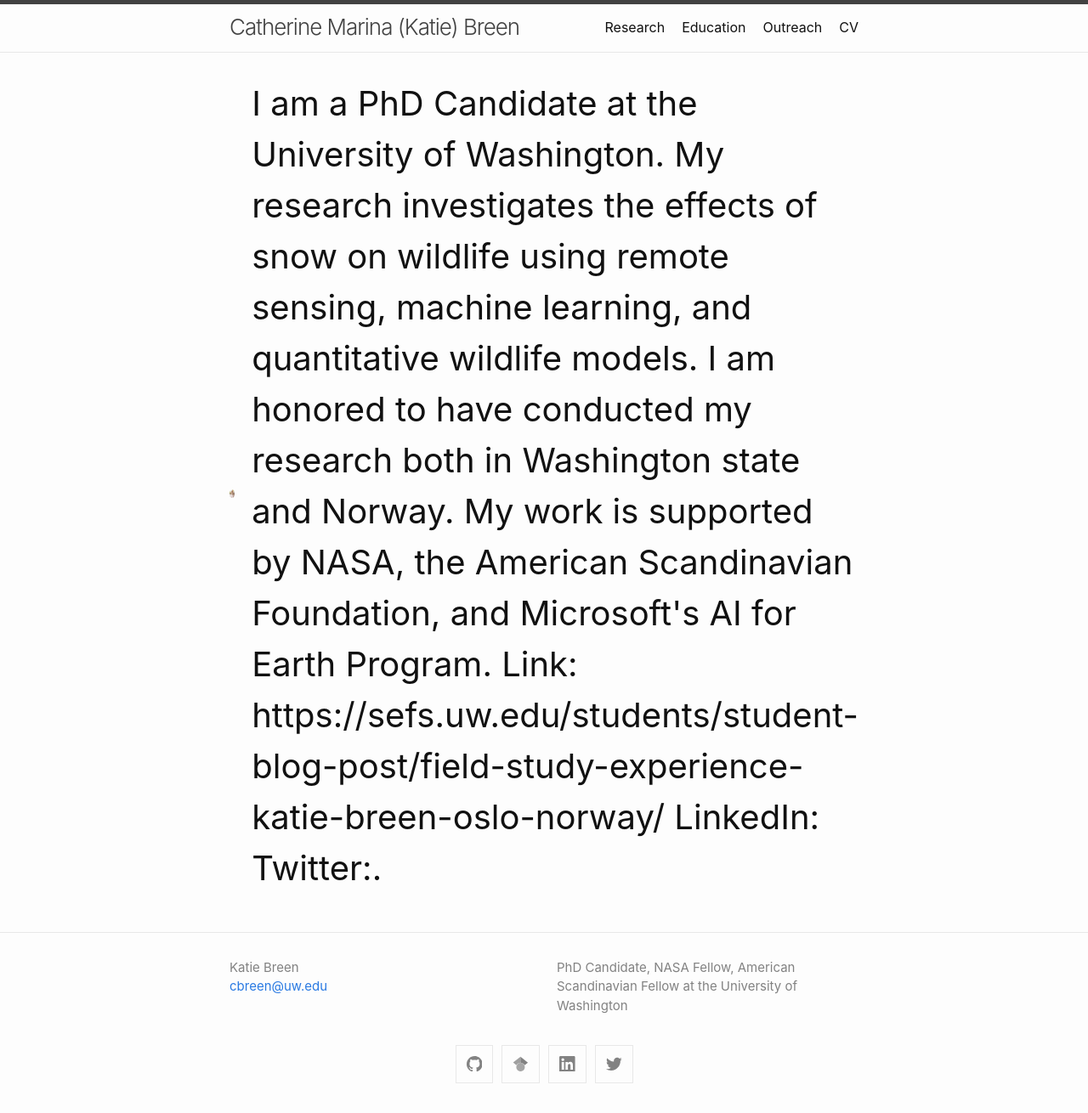
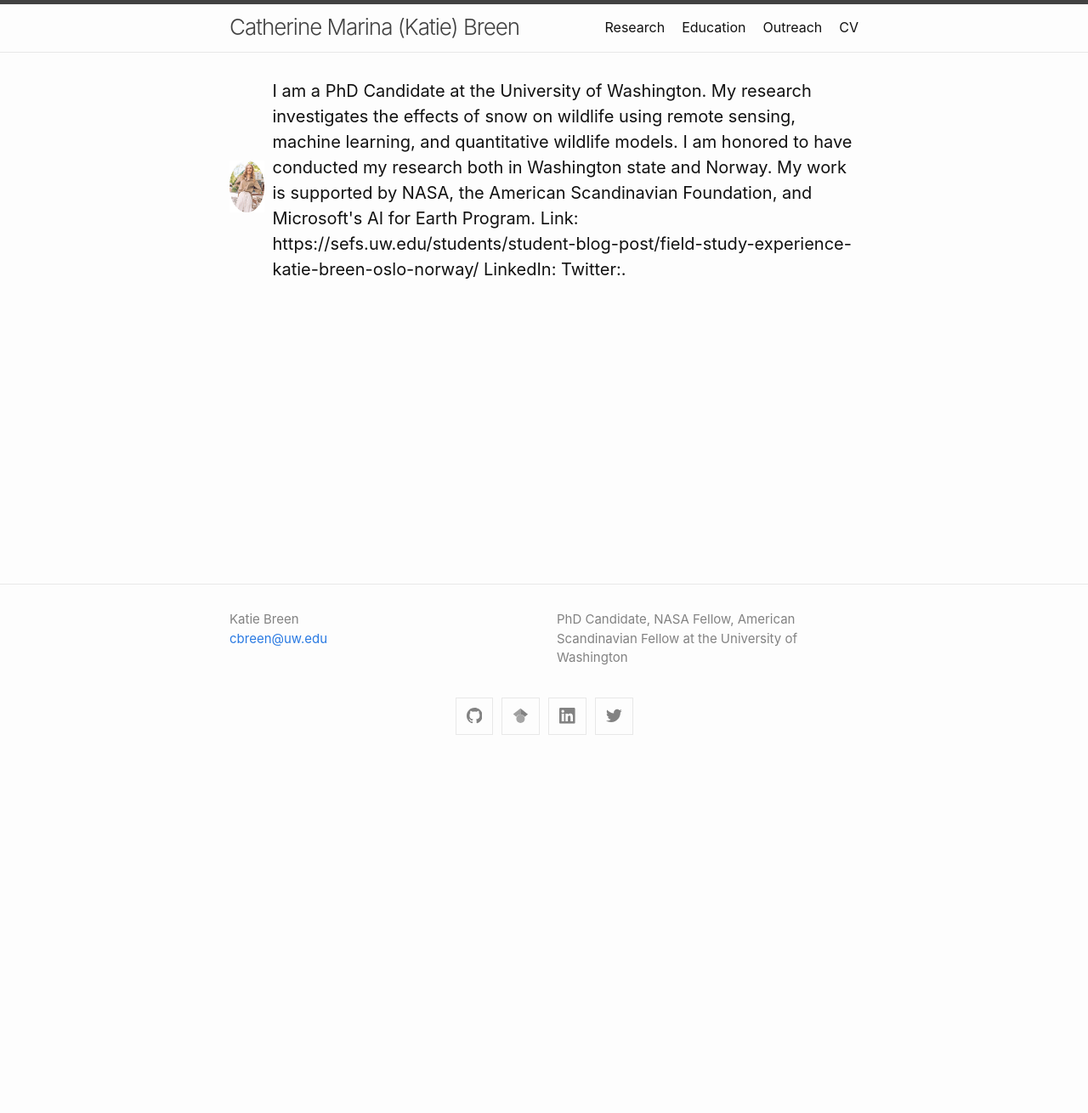
Before and after one commit to catherine-m-breen/catherine-m-breen.github.io, a Jekyll site: the page built from index.md, in a window 1280 px wide. Shown: the whole page at 85% size. Built offline with Jekyll 4.4.1, drawn with Linux system fonts in a browser that asks for light colours; after the commit the page ends 900 px from its top, so only the background shows below that.

Commit message:
fix font

```diff
--- a/_layouts/home.html
+++ b/_layouts/home.html
@@ -31,8 +31,8 @@ layout: base
   }
 
   .text {
-    font-size: 20px;
-    padding-left: 20px;
+    font-size: 10px;
+    padding-left: 10px;
   }
     </style>
   <div class="container">
```
